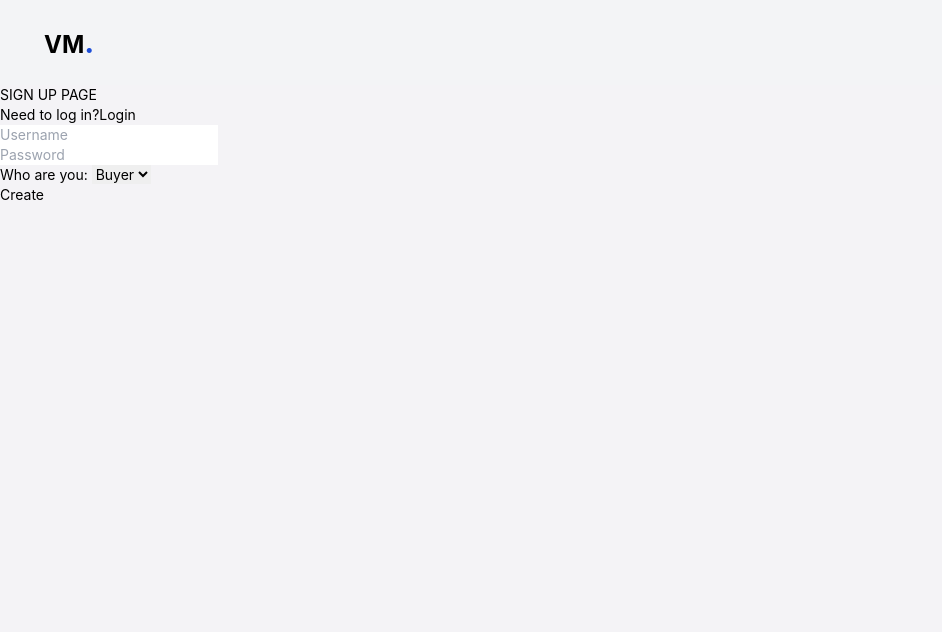
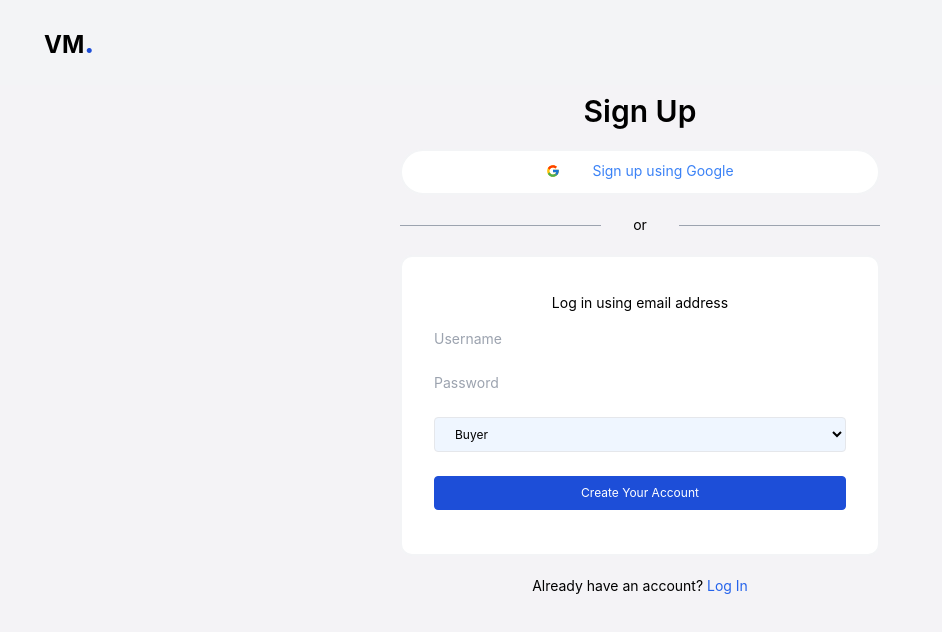
Before and after one commit to EricMbouwe/vending-machine, a React (Create React App) app in the folder client/: page /register in a window 1280 px wide. Shown: the top 632 px of the page, without its empty margins (0-942 px from the left). Built offline with nearby package versions, Linux system fonts and the light colour scheme; no server answers.

Commit message:
add signup form styles

```diff
--- a/client/src/Login.js
+++ b/client/src/Login.js
@@ -1,35 +1,36 @@
-import React, { useState } from 'react';
+import React from 'react';
 
 import { useSelector, useDispatch } from 'react-redux';
 import { loginUser } from './features/user/userSlice';
-import { Link, Redirect, useHistory } from 'react-router-dom';
+import { Redirect, useHistory } from 'react-router-dom';
 
 import { FcGoogle } from 'react-icons/fc';
+
+import { useFormik } from 'formik';
+import * as Yup from 'yup';
 
 function Login() {
   const history = useHistory();
   const dispatch = useDispatch();
 
   const { data: user } = useSelector((state) => state.user);
-  const [state, setState] = useState({
-    username: '',
-    password: '',
+
+  const formik = useFormik({
+    initialValues: {
+      username: '',
+      password: '',
+    },
+    validationSchema: Yup.object({
+      username: Yup.string()
+        .max(12, 'Username must be 12 characters or less')
+        .required('Username is required'),
+      password: Yup.string()
+        .min(6, 'Password must be at least 6 characters')
+        .required('Password is required'),
+    }),
+    onSubmit: ({ username, password }) =>
+      dispatch(loginUser({ username, password })),
   });
-
-  const { username, password } = state;
-
-  const handleLogin = async (event) => {
-    event.preventDefault();
-    dispatch(loginUser({ username, password }));
-  };
-
-  const handleChange = (event) => {
-    const value = event.target.value;
-    setState({
-      ...state,
-      [event.target.name]: value,
-    });
-  };
 
   if (user?.id) {
     return <Redirect to="/home" />;
@@ -60,7 +61,7 @@ function Login() {
         </div>
 
         <form
-          onSubmit={handleLogin}
+          onSubmit={formik.handleSubmit}
           className="bg-white my-5 px-8 py-5 border-gray-100 border-2 rounded-xl"
         >
           <h2 className="text-center my-4">Log in using email address</h2>
@@ -68,35 +69,40 @@ function Login() {
           <div>
             <div className="mb-6">
               <input
-                className="w-full outline-none border-[1px] rounded-[4px] py-2 px-4 bg-blue-50"
-                aria-label="username"
-                label="Username"
-                name="username"
-                value={username}
-                onChange={handleChange}
+                className="w-full text-xs outline-none border-[1px] rounded-[4px] py-2 px-4 bg-blue-50"
                 type="text"
                 placeholder="Username"
-                required
+                name="username"
+                value={formik.values.username}
+                onChange={formik.handleChange}
+                onBlur={formik.handleBlur}
               />
+              {formik.touched.username && formik.errors.username ? (
+                <div className="text-red-600 mt-2 text-xs text-right">
+                  {formik.errors.username}
+                </div>
+              ) : null}
             </div>
 
             <div className="mb-6">
               <input
-                className="w-full outline-none border-[1px] rounded-[4px] py-2 px-4 bg-blue-50"
-                aria-label="password"
-                label="Password"
+                className="w-full text-xs outline-none border-[1px] rounded-[4px] py-2 px-4 bg-blue-50"
                 type="password"
                 placeholder="Password"
-                minLength="6"
                 name="password"
-                value={password}
-                onChange={handleChange}
-                required
+                value={formik.values.password}
+                onChange={formik.handleChange}
+                onBlur={formik.handleBlur}
               />
+              {formik.touched.password && formik.errors.password ? (
+                <div className="text-red-600 mt-2 text-xs text-right">
+                  {formik.errors.password}
+                </div>
+              ) : null}
             </div>
 
             <button
-              className="w-full mb-6 rounded-[4px] bg-blue-700 text-white py-[10px] text-xs"
+              className="w-full mb-6 border-[1px] border-blue-700 rounded-[4px] bg-blue-700 text-white py-2 text-xs"
               type="submit"
             >
               Log in
@@ -104,7 +110,7 @@ function Login() {
           </div>
         </form>
 
-        <div className="text-center">
+        <div className="text-center mb-6">
           <span className="">Need to create an account? </span>
           <button
             className="text-blue-600"
--- a/client/src/Signup.js
+++ b/client/src/Signup.js
@@ -1,96 +1,126 @@
-import React, { useState } from 'react';
+import React from 'react';
 
 import { useSelector, useDispatch } from 'react-redux';
 import { registerUser } from './features/user/userSlice';
 import { Redirect, useHistory } from 'react-router-dom';
 
-function Signup() {
+import { Formik, Form, Field, ErrorMessage } from 'formik';
+import * as Yup from 'yup';
+import FormFieldErrorStyle from './components/FormFieldErrorStyle';
+import FormFieldStyle from './components/FormFieldStyle';
+
+import { FcGoogle } from 'react-icons/fc';
+
+const Signup = () => {
   const history = useHistory();
   const dispatch = useDispatch();
-
   const { data: user } = useSelector((state) => state.user);
-  const [state, setState] = useState({
-    username: '',
-    password: '',
-    roleId: 1,
-  });
-
-  const { username, password, roleId } = state;
-
-  const handleRegister = async (event) => {
-    event.preventDefault();
-    dispatch(registerUser({ username, password, roleId }));
-  };
-
-  const handleChange = (event) => {
-    const value = event.target.value;
-    setState({
-      ...state,
-      [event.target.name]: value,
-    });
-  };
 
   if (user?.id) {
     return <Redirect to="/home" />;
   }
 
   return (
-    <div>
-      <h1>SIGN UP PAGE</h1>
+    <div className="signup-container container px-4 m-auto max-w-lg">
+      <h1 className="font-semibold text-center text-3xl mt-2">Sign Up</h1>
 
-      <div>
-        <div>
-          <span>Need to log in?</span>
-          <button onClick={() => history.push('/login')}>Login</button>
+      <div className="google-auth bg-white my-5 px-5 py-[10px] border-gray-100 border-2 rounded-full">
+        <div className="wrapper">
+          <button className="w-full">
+            <div className="flex items-center justify-center gap-8">
+              <div className="google-icon">
+                <FcGoogle />
+              </div>
+              <div className="text-blue-500">Sign up using Google</div>
+            </div>
+          </button>
         </div>
+      </div>
 
-        <form onSubmit={handleRegister}>
-          <div>
-            <div>
-              <div>
-                <input
-                  aria-label="username"
-                  label="Username"
-                  name="username"
-                  value={username}
-                  onChange={handleChange}
-                  type="text"
-                  placeholder="Username"
-                  required
-                />
-              </div>
+      <div className="divider flex items-center mb-5">
+        <span className="block bg-gray-400 w-full h-[1px]"></span>
+        <span className="block mx-8">or</span>
+        <span className="block bg-gray-400 w-full h-[1px]"></span>
+      </div>
+
+      <Formik
+        initialValues={{ username: '', password: '', roleId: 1 }}
+        validationSchema={Yup.object({
+          username: Yup.string()
+            .max(12, 'Username must be 12 characters or less')
+            .required('Username is required'),
+          password: Yup.string()
+            .min(6, 'Password must be at least 6 characters')
+            .required('Password is required'),
+        })}
+        onSubmit={(values, { setSubmitting }) => {
+          setTimeout(() => {
+            dispatch(registerUser(values));
+            setSubmitting(false);
+          }, 400);
+        }}
+      >
+        {({ isSubmitting }) => (
+          <Form className="bg-white my-5 px-8 py-5 border-gray-100 border-2 rounded-xl">
+            <h2 className="text-center my-4">Log in using email address</h2>
+
+            <div className="mb-6">
+              <Field
+                type="text"
+                name="username"
+                placeholder="Username"
+                as={FormFieldStyle}
+              />
+              <ErrorMessage name="username" component={FormFieldErrorStyle} />
             </div>
 
-            <div>
-              <div>
-                <input
-                  aria-label="password"
-                  label="Password"
-                  type="password"
-                  placeholder="Password"
-                  minLength="6"
-                  name="password"
-                  value={password}
-                  onChange={handleChange}
-                  required
-                />
-              </div>
+            <div className="mb-6">
+              <Field
+                type="password"
+                name="password"
+                placeholder="Password"
+                as={FormFieldStyle}
+              />
+              <ErrorMessage name="password" component={FormFieldErrorStyle} />
             </div>
 
-            <div>
-              <span>Who are you: </span>
-              <select value={roleId} onChange={handleChange} name="roleId">
-                <option defaultValue={1}>Buyer</option>
-                <option value={2}>Seller</option>
-              </select>
+            <div className="mb-6">
+              <Field
+                name="roleId"
+                as="select"
+                className="w-full text-xs outline-none border-[1px] rounded-[4px] py-2 px-4 bg-blue-50"
+              >
+                <option className="bg-white" value={1}>
+                  Buyer
+                </option>
+                <option className="bg-white" value={2}>
+                  Seller
+                </option>
+              </Field>
             </div>
 
-            <button type="submit">Create</button>
-          </div>
-        </form>
+            <button
+              className="w-full mb-6 border-[1px] border-blue-700 rounded-[4px] bg-blue-700 text-white py-2 text-xs"
+              type="submit"
+              disabled={isSubmitting}
+            >
+              Create Your Account
+            </button>
+          </Form>
+        )}
+      </Formik>
+
+      <div className="text-center mb-6">
+        <span className="">Already have an account? </span>
+        <button
+          className="text-blue-600"
+          onClick={() => history.push('/login')}
+        >
+          Log In
+        </button>
       </div>
     </div>
   );
-}
+};
 
 export default Signup;
--- /dev/null
+++ b/client/src/components/FormFieldErrorStyle.js
@@ -0,0 +1,7 @@
+import React from 'react';
+
+function FormFieldErrorStyle({ children }) {
+  return <div className="text-red-600 mt-2 text-xs text-right">{children}</div>;
+}
+
+export default FormFieldErrorStyle;
--- /dev/null
+++ b/client/src/components/FormFieldStyle.js
@@ -0,0 +1,12 @@
+import React from 'react';
+
+function FormFieldStyle(props) {
+  return (
+    <input
+      className="w-full text-xs outline-none border-[1px] rounded-[4px] py-2 px-4 bg-blue-50"
+      {...props}
+    />
+  );
+}
+
+export default FormFieldStyle;
```
